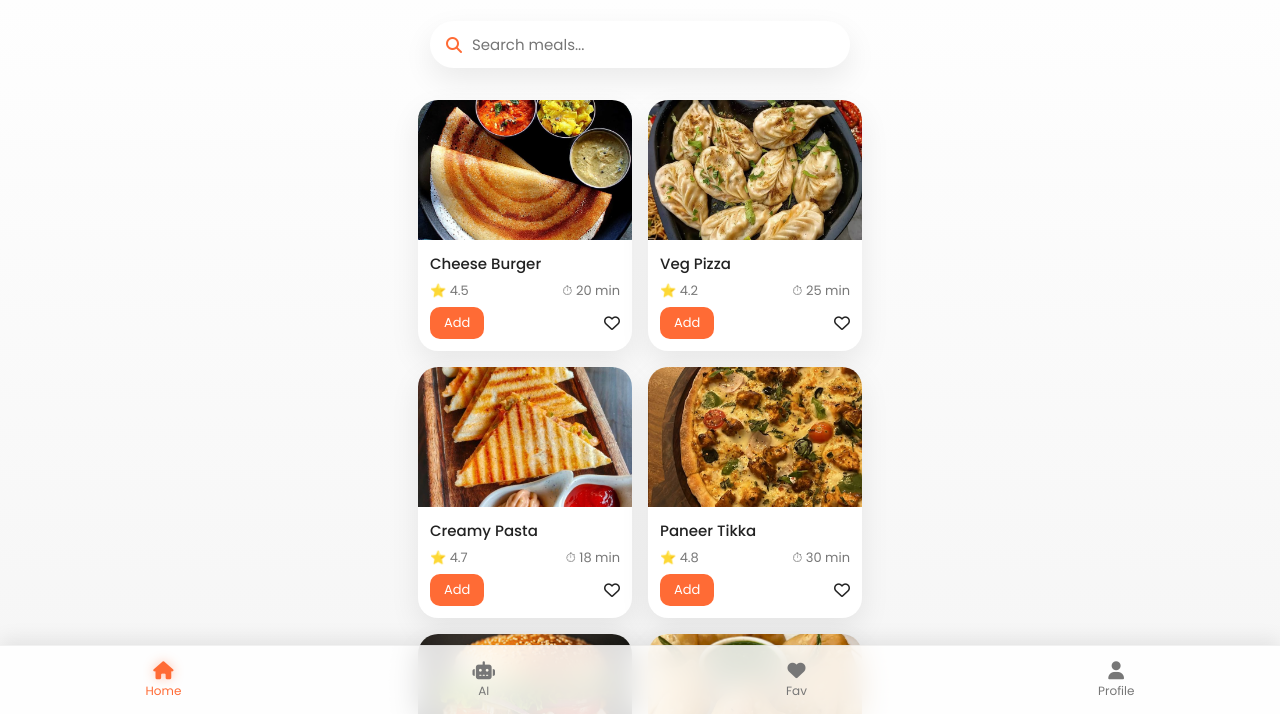
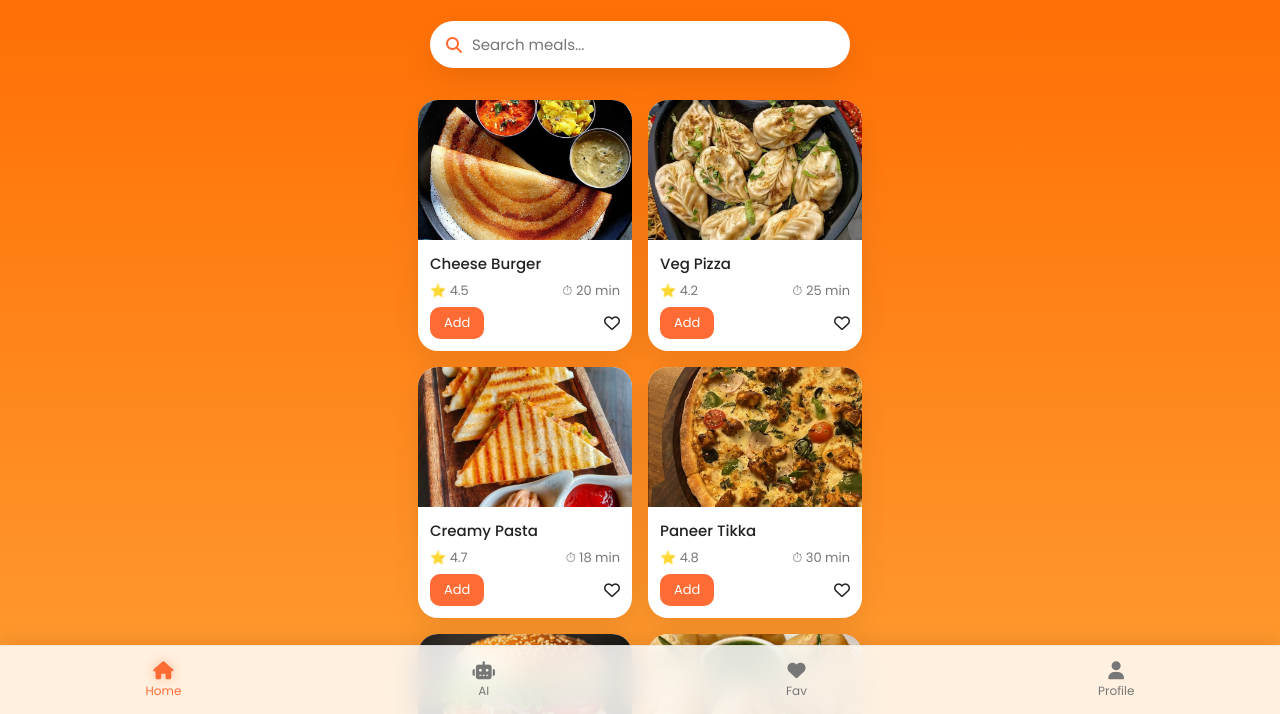
Before and after one commit to Shiva-sainiiii/Restaurant-Menu-Ai-, a plain HTML site: page index.html in a window 1280 px wide. Shown: the part 85-799 px from the top of the page. Drawn offline with Linux system fonts and the light colour scheme.

Commit message:
Update style.css

```diff
--- a/style.css
+++ b/style.css
@@ -19,13 +19,14 @@
   --shadow: 0 12px 30px rgba(0,0,0,0.08);
 }
 
+
 body {
-  background: linear-gradient(180deg, #fff, #f1f1f1);
+  /* Dark to light orangish gradient */
+  background: linear-gradient(180deg, #ff6a00, #ffb347); /* Dark orange at top to light orange at bottom */
   color: #222;
   min-height: 100vh;
   padding-bottom: 85px; /* space for bottom nav */
 }
-
 /* =========================
    HEADER
 ========================= */
```
